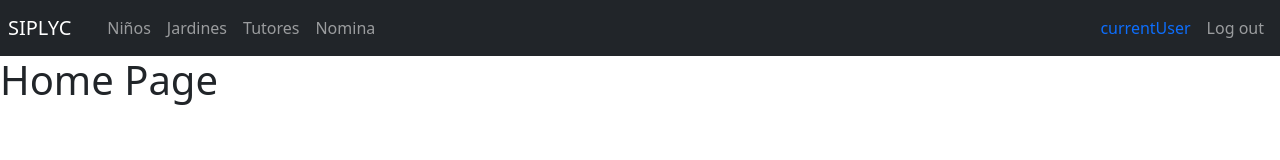
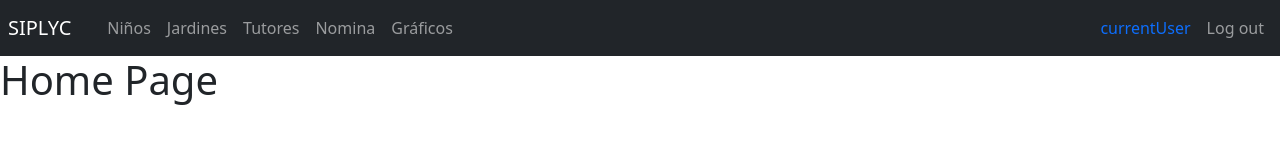
Before and after one commit to DiegoIturra/SIPLYC_web_app_frontend, a React (Vite) app: page /home in a window 1280 px wide. Shown: the top 160 px of the page. Built offline with nearby package versions, Linux system fonts and the light colour scheme.

Commit message:
feat: add Graphics Page to Routes and add to Navbar

```diff
--- a/src/components/Navbar.jsx
+++ b/src/components/Navbar.jsx
@@ -21,6 +21,7 @@ export const NavBar = () => {
             <NavLink className={ ({isActive}) =>  `nav-item nav-link ${ isActive ? 'active' : ''}`} to="/kinderGardens">Jardines</NavLink>
             <NavLink className={ ({isActive}) =>  `nav-item nav-link ${ isActive ? 'active' : ''}`} to="/teachers">Tutores</NavLink>
             <NavLink className={ ({isActive}) =>  `nav-item nav-link ${ isActive ? 'active' : ''}`} to="/files">Nomina</NavLink>
+            <NavLink className={ ({isActive}) =>  `nav-item nav-link ${ isActive ? 'active' : ''}`} to="/graphics">Gráficos</NavLink>
           </div>
         </div>
 
--- a/src/siplyc/router/SiplycRoutes.jsx
+++ b/src/siplyc/router/SiplycRoutes.jsx
@@ -5,6 +5,7 @@ import { ChildrenPage } from "../pages/ChildrenPage"
 import { KinderGardensPage } from "../pages/KinderGardensPage"
 import { TeachersPage } from "../pages/TeachersPage"
 import { FilesPage } from "../pages/FilesPage"
+import { GraphicsPage } from "../pages/GraphicsPage"
 
 export const SiplycRoutes = () => {
   return(
@@ -18,6 +19,7 @@ export const SiplycRoutes = () => {
           <Route path="kinderGardens" element={<KinderGardensPage/>} />
           <Route path="teachers" element={<TeachersPage/>} />
           <Route path="files" element={<FilesPage/>}/>
+          <Route path="graphics" element={<GraphicsPage/>}/>
           <Route path="/" element={<Navigate to="/home" />}/>
         </Routes>
       </div>
```
